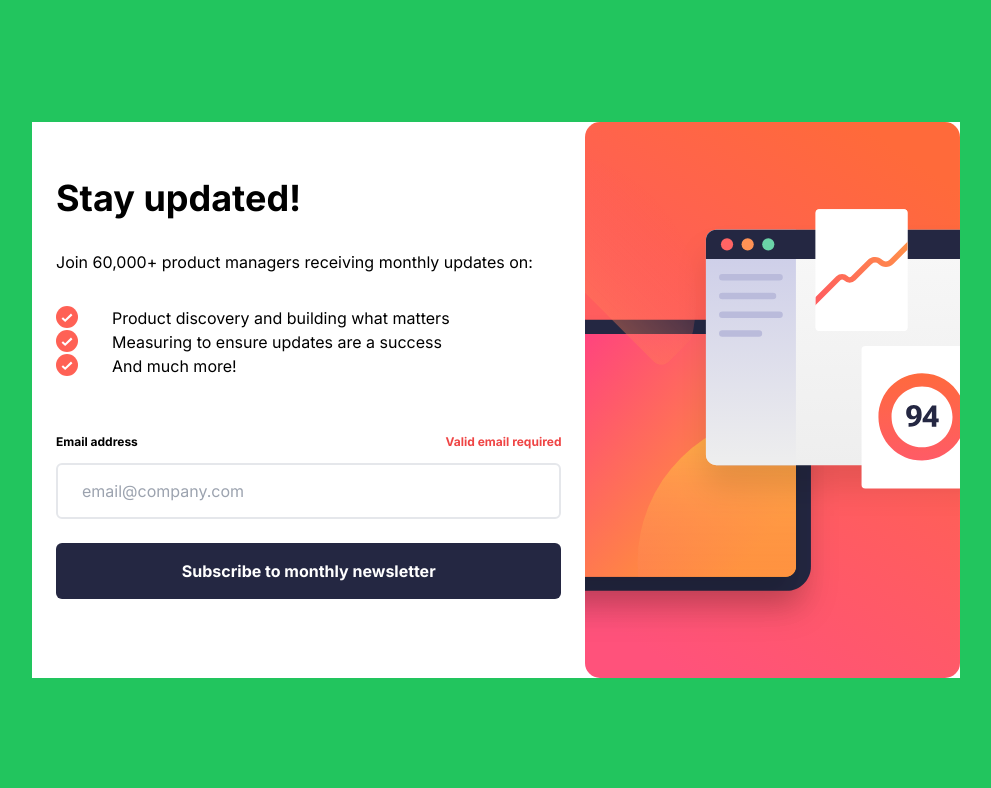
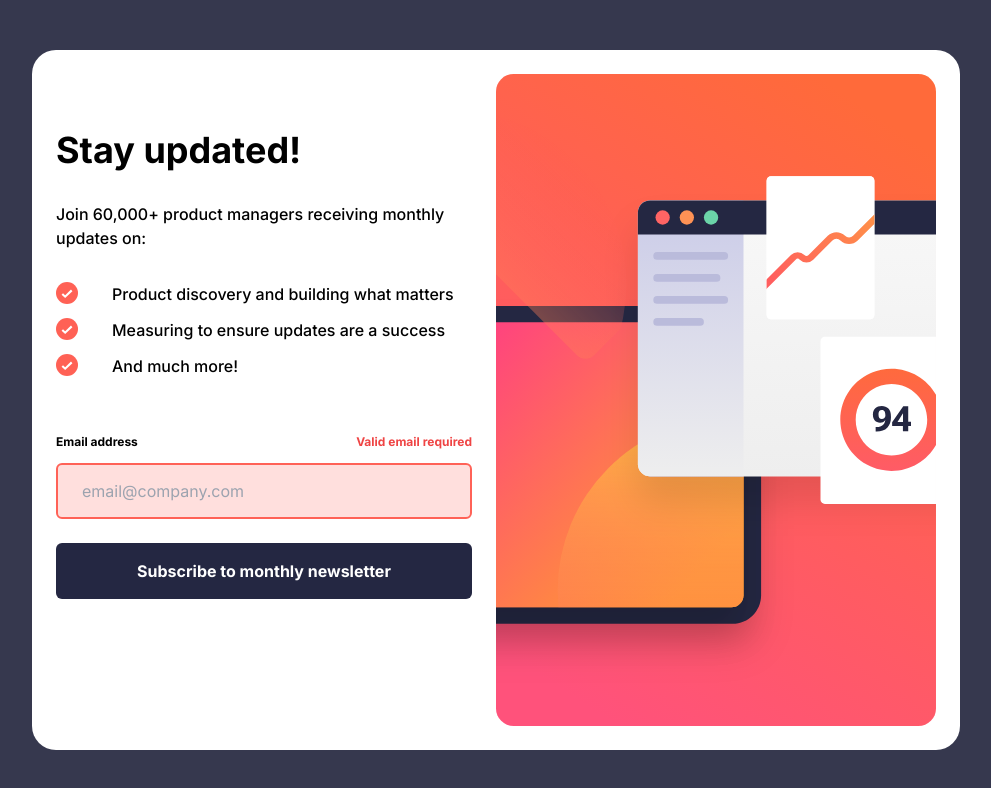
Before and after one commit to PutTheTrust/newsletter-sign-up-with-success-message, a Next.js app: page / in a window 1280 px wide. Shown: the top 788 px of the page, without its empty margins (144-1135 px from the left). Built offline with nearby package versions, Linux system fonts and the light colour scheme.

Commit message:
feat: error status

```diff
--- /dev/null
+++ b/app/confirmation/page.tsx
@@ -0,0 +1,11 @@
+import React from 'react'
+
+const page = () => {
+  return (
+    <div>
+        <Image src="/images/"
+    </div>
+  )
+}
+
+export default page
--- a/app/page.tsx
+++ b/app/page.tsx
@@ -3,12 +3,13 @@ import data from "./data/data";
 import Input from "@/components/Input";
 import Button from "@/components/Button";
 import Heading from "@/components/Heading";
+import Form from "@/components/Form";
 
 export default function Home() {
   return (
-    <main className="bg-green-500 h-screen md:flex md:items-center md:justify-center">
-      <div className="md:flex flex-row-reverse bg-white max-w-[928px] ">
-        <div>
+    <main className="h-screen md:flex md:items-center md:justify-center ">
+      <div className="md:flex flex-row-reverse bg-white max-w-[928px] rounded-3xl md:p-6 md:gap-6">
+        <div className="md:w-1/2">
           <Image
             src="/images/illustration-sign-up-mobile.svg"
             alt="illustation"
@@ -28,12 +29,12 @@ export default function Home() {
           />
         </div>
 
-        <div className="px-6 mt-14">
+        <div className="px-6 md:px-0 mt-14 md:flex-1">
           <Heading text="Stay updated!" />
-          <p className="my-8">
+          <p className="my-8 font-medium">
             Join 60,000+ product managers receiving monthly updates on:
           </p>
-          <ul className="mb-14">
+          <ul className="mb-14 flex flex-col gap-3">
             {data.map((item) => (
               <li className="flex items-start gap-[17px]">
                 <Image
@@ -41,23 +42,14 @@ export default function Home() {
                   alt="check"
                   width={22}
                   height={22}
-                  className="just0fy-start"
+                  className="justify-start"
                 />
-                <p className="pl-[17px]">{item}</p>
+                <p className="pl-[17px] font-medium">{item}</p>
               </li>
             ))}
           </ul>
 
-          <form>
-            <Input
-              placeholder="email@company.com"
-              label="Email address"
-              type="text"
-              id="email"
-            />
-
-            <Button text="Subscribe to monthly newsletter" />
-          </form>
+          <Form />
         </div>
       </div>
     </main>
--- a/components/Button.tsx
+++ b/components/Button.tsx
@@ -1,12 +1,17 @@
-import React from "react";
+import React, { MouseEventHandler } from "react";
 
 interface ButtonProps {
   text: string;
+  // onClick: MouseEventHandler<HTMLButtonElement>;
+  onClick: () => void;
 }
 
-const Button: React.FC<ButtonProps> = ({ text }) => {
+const Button: React.FC<ButtonProps> = ({ text, onClick }) => {
   return (
-    <button className="text-white h-14 rounded-md font-bold bg-dark-slate-grey hover:bg-tomato hover:shadow-lg shadow-tomato transition  w-full">
+    <button
+      onClick={onClick}
+      className="text-white h-14 rounded-md font-bold bg-dark-slate-grey hover:bg-tomato hover:shadow-lg shadow-tomato transition  w-full"
+    >
       {text}
     </button>
   );
--- /dev/null
+++ b/components/Form.tsx
@@ -0,0 +1,35 @@
+"use client";
+
+import React, { useState } from "react";
+import Input from "./Input";
+import Button from "./Button";
+
+const Form = () => {
+  const [text, setText] = useState("");
+  const [error, setError] = useState(false);
+
+  const validateEmail = () => {
+    const emailPattern = /^[^\s@]+@[^\s@]+\.[^\s@]+$/;
+    const errorStatus = emailPattern.test(text);
+    setError(errorStatus);
+    console.log(errorStatus);
+  };
+
+  return (
+    <div>
+      <Input
+        placeholder="email@company.com"
+        label="Email address"
+        type="text"
+        id="email"
+        setText={setText}
+        text={text}
+        error={error}
+      />
+
+      <Button onClick={validateEmail} text="Subscribe to monthly newsletter" />
+    </div>
+  );
+};
+
+export default Form;
--- a/components/Input.tsx
+++ b/components/Input.tsx
@@ -1,26 +1,55 @@
+"use client";
+
+import clsx from "clsx";
+
+// import { useState } from "react";
+
 interface InputProps {
   placeholder: string;
   label: string;
   type: string;
   id: string;
+  text: string;
+  setText: Function;
+  error: boolean;
 }
 
-const Input: React.FC<InputProps> = ({ placeholder, label, type, id }) => {
+const Input: React.FC<InputProps> = ({
+  placeholder,
+  label,
+  type,
+  id,
+  text,
+  setText,
+  error,
+}) => {
   return (
     <>
       <div className="flex justify-between items-end">
         <label htmlFor={id} className="text-xs font-bold">
           {label}
         </label>
-        <span className="text-xs text-red-500 font-bold">
-          Valid email required
-        </span>
+        {!error && (
+          <span className="text-xs text-red-500 font-bold">
+            Valid email required
+          </span>
+        )}
       </div>
       <input
-        className="w-full h-14 px-6 border-2 rounded-md mt-[13px] mb-6"
+        className={clsx(
+          "w-full h-14 px-6 border-2 rounded-md mt-[13px] mb-6",
+          !error && "border-tomato text-tomato bg-tomato/20"
+        )}
         type={type}
         placeholder={placeholder}
         id={id}
+        name={id}
+        value={text}
+        required
+        onChange={(e) => {
+          setText(e.target.value);
+          console.log(e.target.value);
+        }}
       />
     </>
   );
--- a/package.json
+++ b/package.json
@@ -13,6 +13,7 @@
     "@types/react": "18.2.10",
     "@types/react-dom": "18.2.4",
     "autoprefixer": "10.4.14",
+    "clsx": "^1.2.1",
     "eslint": "8.42.0",
     "eslint-config-next": "13.4.4",
     "next": "13.4.4",
```
Also changed, not shown: 1 other file (tests, documents, lock files or other folders).
